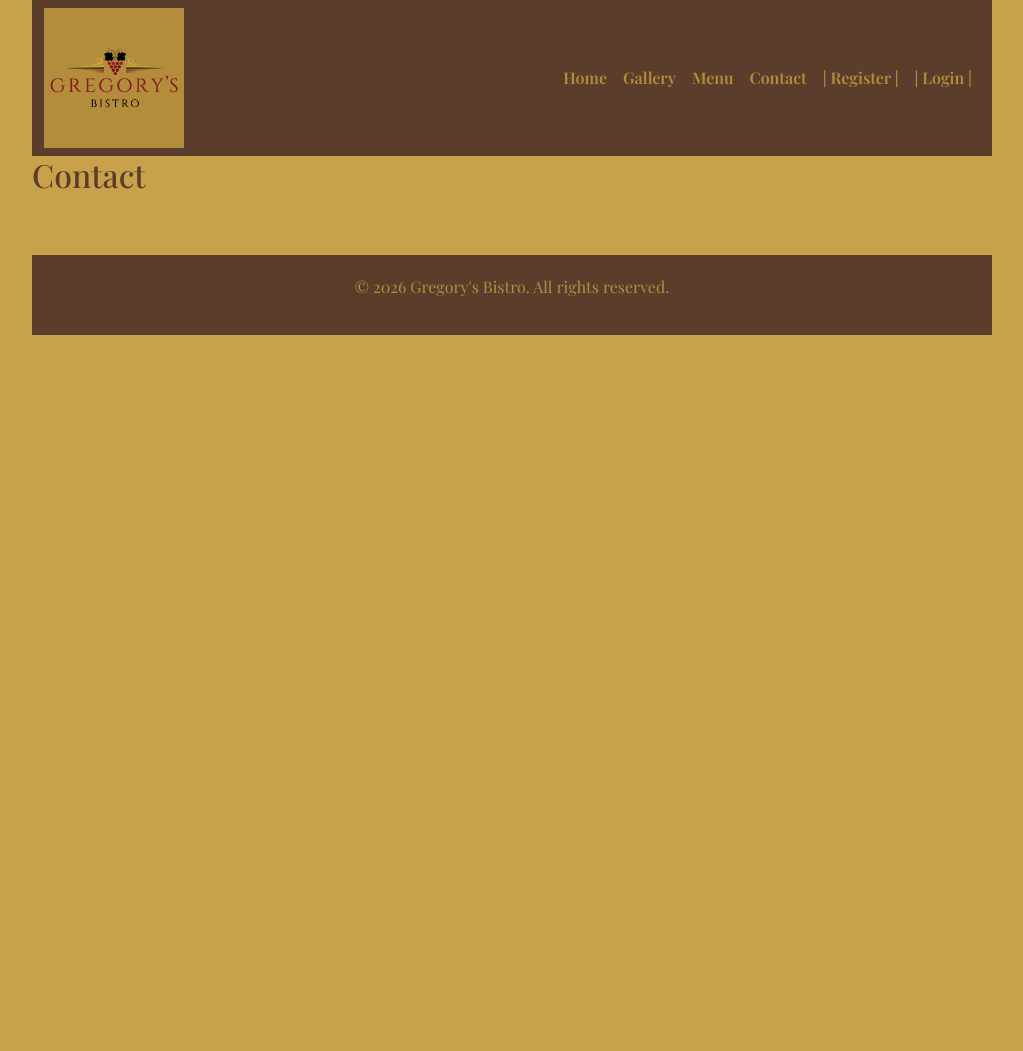
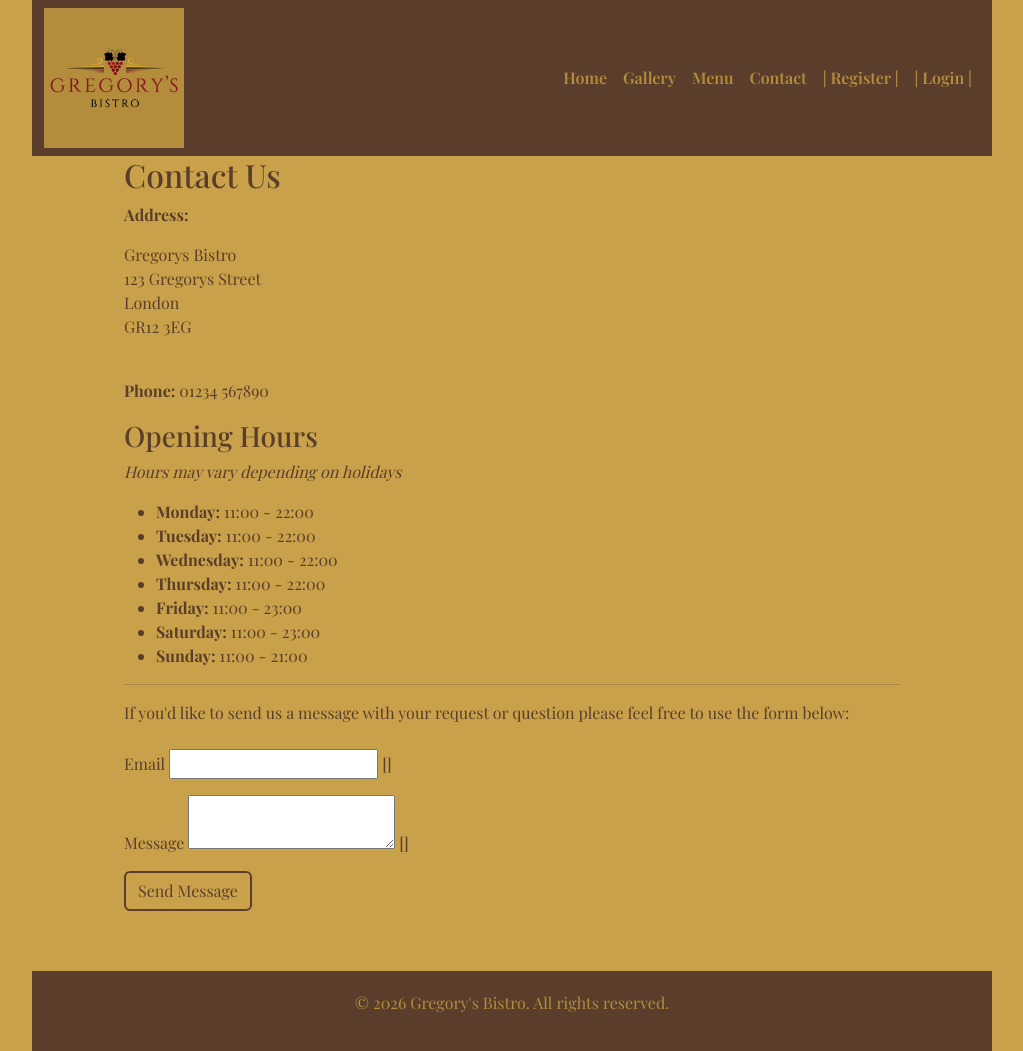
Before and after one commit to gregp1985/gregorys-bistro, a Django app: template home/templates/home/contact.html in a window 1280 px wide. Shown: the whole page, without its empty margins (128-1151 px from the left). Before the commit the page ends 335 px from the top, so only its background shows below. Run offline with Django 4.2, Linux system fonts and the light colour scheme; the template is opened without the code that fills it, so the values that code supplies are empty, except form fields; tables that the repository leaves empty hold one stand-in row (values such as "Sample post"); form fields are guessed from the names that the template uses; some web fonts are replaced.

Commit message:
Create Contact page with form that emails gregorys gmail account

```diff
--- a/home/templates/home/contact.html
+++ b/home/templates/home/contact.html
@@ -2,9 +2,54 @@
 {% load static %}
 {% block content %}
 
-<!-- contact.html content starts here -->
+<div class="container mx-auto" style="max-width: 800px;">
 
-<h2>Contact</h2>
+    <h2>Contact Us</h2>
 
-<!-- contact.html content ends here -->
+    <div>
+        <p><strong>Address:</strong></p>
+        <p>Gregorys Bistro<br>
+            123 Gregorys Street<br>
+            London<br>
+            GR12 3EG</p>
+        <br>
+        <p><strong>Phone: </strong>01234 567890</p>
+    </div>
+    <div>
+        <h3>Opening Hours</h3>
+        <p><i>Hours may vary depending on holidays</i></p>
+        <ul>
+            <li><strong>Monday: </strong>11:00 - 22:00</li>
+            <li><strong>Tuesday: </strong>11:00 - 22:00</li>
+            <li><strong>Wednesday: </strong>11:00 - 22:00</li>
+            <li><strong>Thursday: </strong>11:00 - 22:00</li>
+            <li><strong>Friday: </strong>11:00 - 23:00</li>
+            <li><strong>Saturday: </strong>11:00 - 23:00</li>
+            <li><strong>Sunday: </strong>11:00 - 21:00</li>
+        </ul>
+    </div>
+    <hr>
+    <p>If you'd like to send us a message with your request or question please feel free to use the form below:</p>
+    <form method="post" class="mt-4">
+        {% csrf_token %}
+
+        {{ form.non_field_errors }}
+
+        <div class="mb-3">
+            {{ form.email.label_tag }}
+            {{ form.email }}
+            {{ form.email.errors }}
+        </div>
+
+        <div class="mb-3">
+            {{ form.message.label_tag }}
+            {{ form.message }}
+            {{ form.message.errors }}
+        </div>
+
+        <button type="submit" class="btn btn-bistro btn-bdr">
+            Send Message
+        </button>
+    </form>
+</div>
 {% endblock %}
--- a/restaurant/settings.py
+++ b/restaurant/settings.py
@@ -25,7 +25,7 @@ TEMPLATES_DIR = os.path.join(BASE_DIR, 'templates')
 SECRET_KEY = os.environ.get('SECRET_KEY')
 
 # SECURITY WARNING: don't run with debug turned on in production!
-DEBUG = False
+DEBUG = True
 
 ALLOWED_HOSTS = ['.herokuapp.com',
                  '127.0.0.1',]
```
Also changed, not shown: home/forms.py (added, +20 -0 lines), home/views.py (+27 -2 lines).
